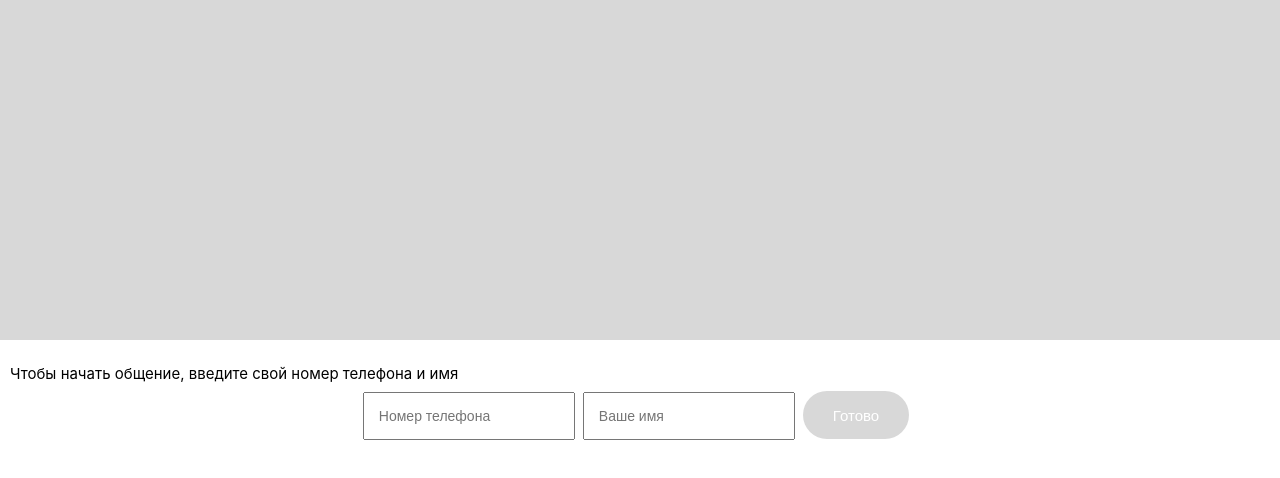
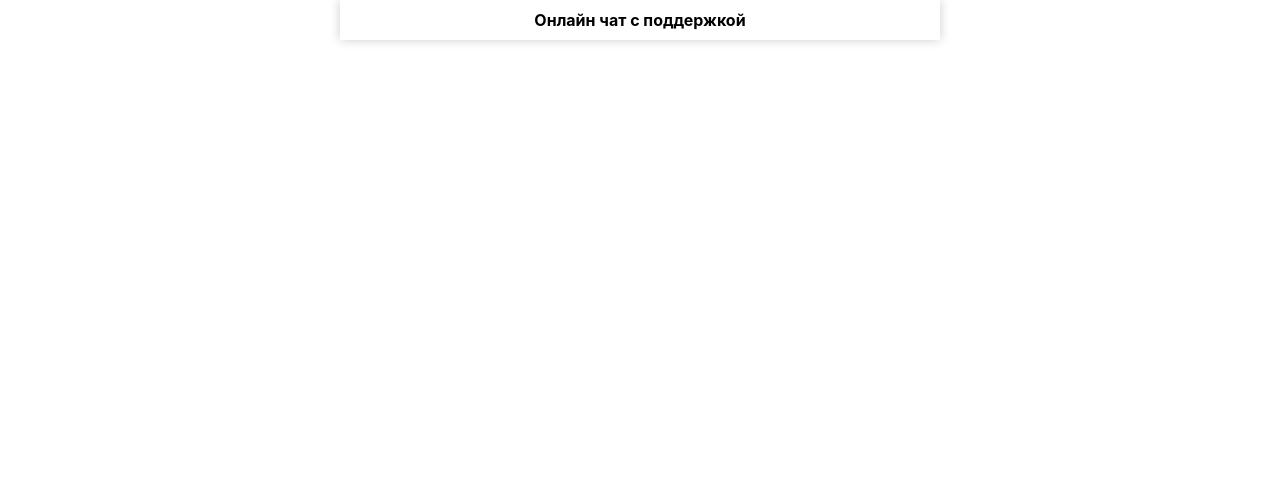
Before and after one commit to glucus/mock-chat, a React (Create React App) app: page / in a window 1280 px wide. Shown: the top 478 px of the page. Built offline with nearby package versions, Linux system fonts and the light colour scheme.

Commit message:
edited styles

```diff
--- a/src/App.css
+++ b/src/App.css
@@ -78,6 +78,12 @@
 }
 
 /* --- */
+
+.chat {
+  max-width: 600px;
+  margin: 0 auto;
+  box-shadow: 0 0 10px rgba(0,0,0,0.2);
+}
 .chat__messages {
   padding: 20px;
   background-color: #d8d8d8;
@@ -105,14 +111,18 @@
 }
 
 .chat__currentMessage textarea {
+  width: 100%;
+  max-width: 560px;
   padding: 10px;
-  width: 100%;
 }
 
 .chat__header {
+  width: 580px;
+  margin: 0 auto;
   padding: 10px;
   display: flex;
   align-items: center;
+  box-shadow: 0 0 10px rgba(0,0,0,0.2);
 }
 
 .chat__header__text {
@@ -125,5 +135,6 @@
   border: none;
   outline: none;
   cursor: pointer;
-  background-color: #d8d8d8;
+  color: #00b956;
+  font-weight: bold;
 }
--- a/src/components/Chat/index.js
+++ b/src/components/Chat/index.js
@@ -68,15 +68,6 @@ class Chat extends Component {
         {
           this.props.chatOpened ?
             <div>
-              <div className="chat__header">
-                <div className="chat__header__text">
-                  Онлайн чат с поддержкой
-                </div>
-                <button className="chat__closeButton"
-                        onClick={this.props.closeChat}>
-                  X
-                </button>
-              </div>
               <ChatMessages messages={this.state.messages}/>
               <form className="chat__currentMessage">
                 <label htmlFor="currentMessage">
--- a/src/components/Main/index.js
+++ b/src/components/Main/index.js
@@ -5,6 +5,7 @@ import Chat from '../Chat';
 class Main extends Component {
 
   state = {
+    chatModalOpened: false,
     chatOpened: false
   };
 
@@ -20,15 +21,34 @@ class Main extends Component {
     })
   };
 
+  toggleChatModal = (e) => {
+    this.setState({
+      chatModalOpened: !this.state.chatModalOpened
+    })
+  };
+
   render() {
-    const {chatOpened} = this.state;
+    const {chatModalOpened, chatOpened} = this.state;
 
     return (
-      <div className="chat">
-        <Chat chatOpened={chatOpened}
-              closeChat={this.closeChat}
-        />
-        {!chatOpened && <LoginForm onLoginSubmit={this.openChat} />}
+      <div>
+        <div className="chat__header" onClick={this.toggleChatModal}>
+          <div className="chat__header__text">
+            Онлайн чат с поддержкой
+          </div>
+          {chatModalOpened && <button className="chat__closeButton"
+                  onClick={this.props.closeChat}>
+            X
+          </button>}
+        </div>
+        {chatModalOpened &&
+        <div className="chat">
+          <Chat chatOpened={chatOpened}
+                closeChat={this.closeChat}
+          />
+          {!chatOpened && <LoginForm onLoginSubmit={this.openChat}/>}
+        </div>
+        }
       </div>
     );
   }
```
